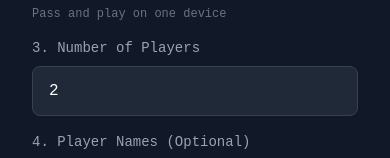
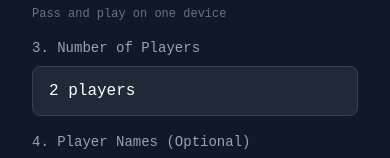
Before and after one commit to 50thycal/party-games, a Next.js app: page /create in a window 390 px wide. Both pictures are taken after a click on the button "Hotseat". Shown: the part 403-561 px from the top of the page. Built offline with nearby package versions, Linux system fonts and the light colour scheme.

Commit message:
Replace player-count number input with a dropdown
Backspace silently snapped the value back to 2 because parseInt("") is
NaN and the fallback re-set state to the default. A dropdown of the
allowed range removes the dead-state entirely and is friendlier on
mobile keyboards.

```diff
--- a/src/app/create/page.tsx
+++ b/src/app/create/page.tsx
@@ -195,15 +195,26 @@ export default function CreatePage() {
             <label htmlFor="player-count" className="block text-sm text-gray-400 mb-2">
               3. Number of Players
             </label>
-            <input
+            <select
               id="player-count"
-              type="number"
-              min={selectedGame?.minPlayers ?? 2}
-              max={selectedGame?.maxPlayers ?? 8}
               value={playerCount}
-              onChange={(e) => setPlayerCount(parseInt(e.target.value) || 2)}
-              className="w-full bg-gray-800 border border-gray-700 rounded-lg py-3 px-4 focus:outline-none focus:border-blue-500"
-            />
+              onChange={(e) => setPlayerCount(parseInt(e.target.value, 10))}
+              className="w-full bg-gray-800 border border-gray-700 rounded-lg py-3 px-4 focus:outline-none focus:border-blue-500 appearance-none"
+            >
+              {Array.from(
+                {
+                  length:
+                    (selectedGame?.maxPlayers ?? 8) -
+                    (selectedGame?.minPlayers ?? 2) +
+                    1,
+                },
+                (_, i) => (selectedGame?.minPlayers ?? 2) + i
+              ).map((n) => (
+                <option key={n} value={n}>
+                  {n} players
+                </option>
+              ))}
+            </select>
           </div>
         )}
 
```
